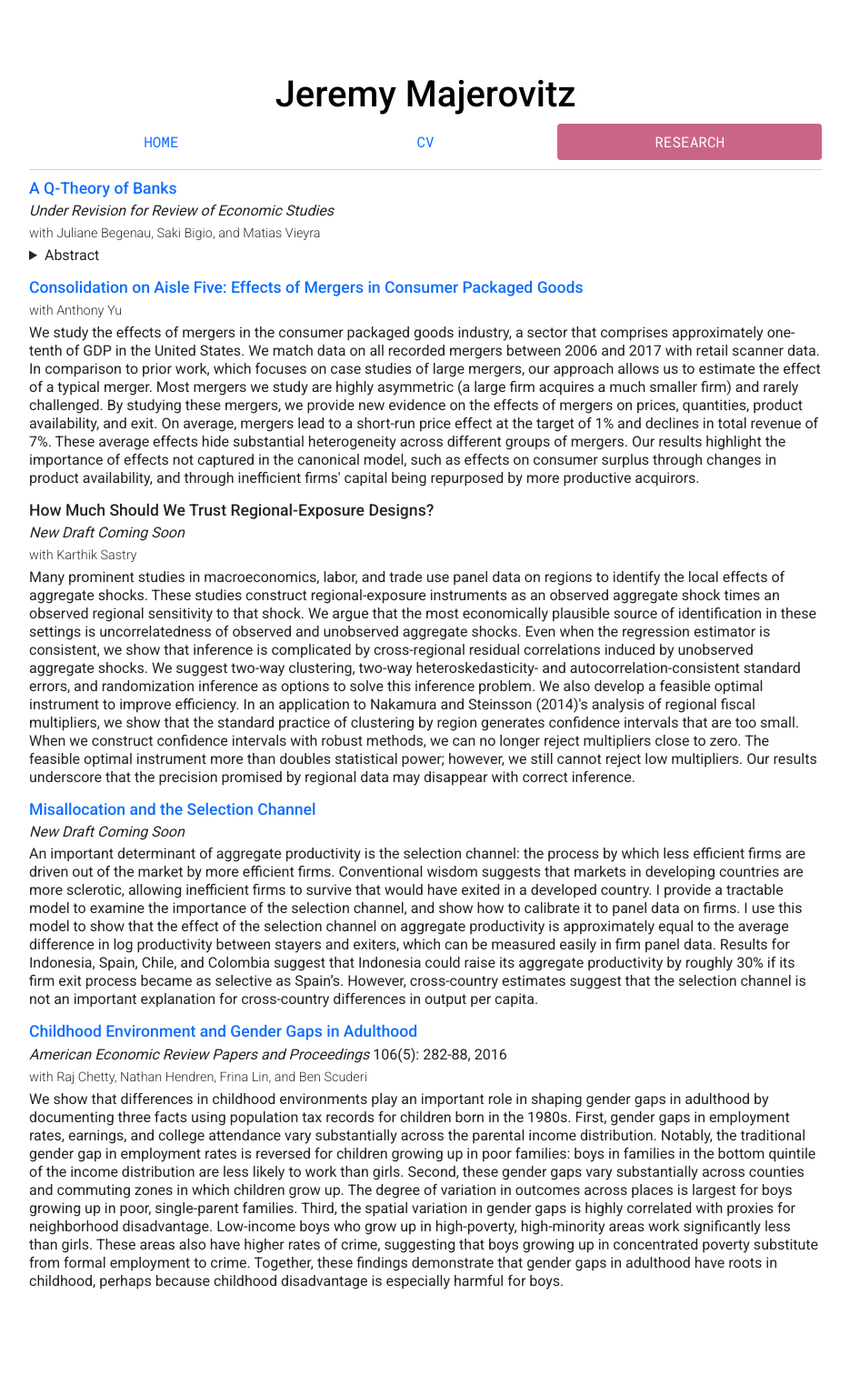
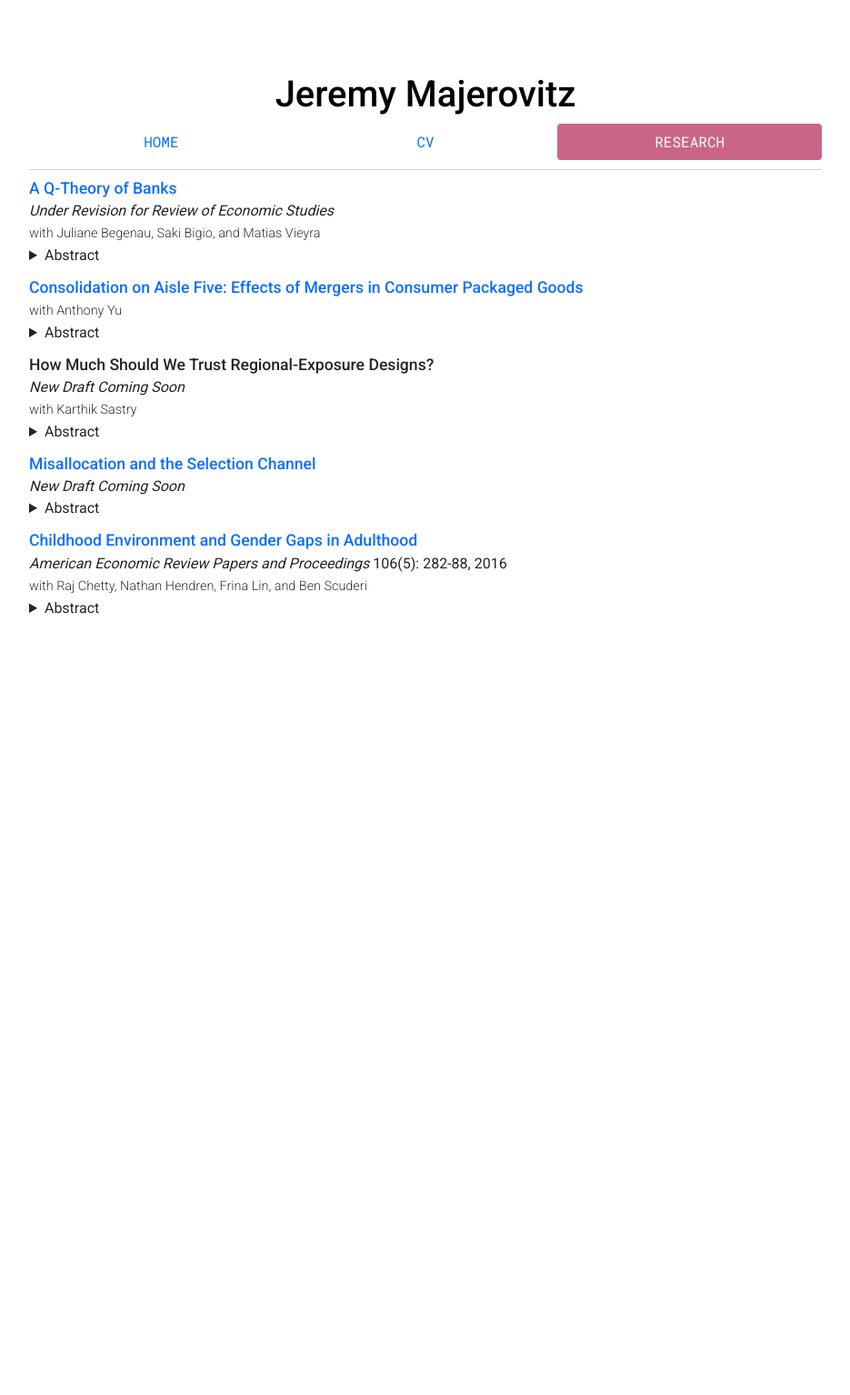
Before and after one commit to jmajic/jmajic.github.io, a Jekyll site: the page built from research/index.html, in a window 1280 px wide. Shown: the whole page at 91% size, without its empty margins (172-1107 px from the left). Built offline with Jekyll 4.4.1, drawn with Linux system fonts in a browser that asks for light colours; after the commit the page ends 900 px from its top, so only the background shows below that.

Commit message:
Add html collapsibles for all abstracts

```diff
--- a/research/index.html
+++ b/research/index.html
@@ -10,19 +10,6 @@ research: active
 <!--
   <h3>Papers</h3>
 -->
-
-
-<!--  Collapsible Button Code (Having Trouble Getting it to Work properly)
-<button class="btn btn-primary" type="button" data-toggle="collapse" data-target="#collapseExample" aria-expanded="false" aria-controls="collapseExample">
-  Button with data-target
-</button>
-<div class="collapse" id="collapseExample">
-  <div class="well">
-    Anim pariatur cliche reprehenderit, enim eiusmod high life accusamus terry richardson ad squid. Nihil anim keffiyeh helvetica, craft beer labore wes anderson cred nesciunt sapiente ea proident.
-  </div>
-</div>
--->
-
 
 <div class="researchpaper">
 <h5><a href="https://www.nber.org/papers/w27935">A Q-Theory of Banks</a></h5>
@@ -39,33 +26,45 @@ We propose a dynamic bank theory with a delayed loss recognition mechanism and a
 <div class="researchpaper">
 <h5><a href="https://papers.ssrn.com/sol3/papers.cfm?abstract_id=3942967">Consolidation on Aisle Five: Effects of Mergers in Consumer Packaged Goods</a></h5>
 <p><span class="coauthor">with Anthony Yu</span></p>
+<details>
+<summary>Abstract</summary>
 <abstract>
 We study the effects of mergers in the consumer packaged goods industry, a sector that comprises approximately one-tenth of GDP in the United States. We match data on all recorded mergers between 2006 and 2017 with retail scanner data. In comparison to prior work, which focuses on case studies of large mergers, our approach allows us to estimate the effect of a typical merger. Most mergers we study are highly asymmetric (a large firm acquires a much smaller firm) and rarely challenged. By studying these mergers, we provide new evidence on the effects of mergers on prices, quantities, product availability, and exit. On average, mergers lead to a short-run price effect at the target of 1% and declines in total revenue of 7%. These average effects hide substantial heterogeneity across different groups of mergers. Our results highlight the importance of effects not captured in the canonical model, such as effects on consumer surplus through changes in product availability, and through inefficient firms' capital being repurposed by more productive acquirors.
 </abstract>
+</details>
 </div>
 
 <div class="researchpaper">
 <h5>How Much Should We Trust Regional-Exposure Designs?</h5>
 <p><em>New Draft Coming Soon</em></p>
 <p><span class="coauthor">with Karthik Sastry</span></p>
+<details>
+<summary>Abstract</summary>
 <abstract>
 Many prominent studies in macroeconomics, labor, and trade use panel data on regions to identify the local effects of aggregate shocks. These studies construct regional-exposure instruments as an observed aggregate shock times an observed regional sensitivity to that shock. We argue that the most economically plausible source of identification in these settings is uncorrelatedness of observed and unobserved aggregate shocks. Even when the regression estimator is consistent, we show that inference is complicated by cross-regional residual correlations induced by unobserved aggregate shocks. We suggest two-way clustering, two-way heteroskedasticity- and autocorrelation-consistent standard errors, and randomization inference as options to solve this inference problem. We also develop a feasible optimal instrument to improve efficiency. In an application to Nakamura and Steinsson (2014)'s analysis of regional fiscal multipliers, we show that the standard practice of clustering by region generates confidence intervals that are too small. When we construct confidence intervals with robust methods, we can no longer reject multipliers close to zero. The feasible optimal instrument more than doubles statistical power; however, we still cannot reject low multipliers. Our results underscore that the precision promised by regional data may disappear with correct inference.
 </abstract>
+</details>
 </div>
 
 <div class="researchpaper">
 <h5><a href="selection_channel_draft.pdf">Misallocation and the Selection Channel</a></h5>
 <p><em>New Draft Coming Soon</em></p>
+<details>
+<summary>Abstract</summary>
 <abstract>
 An important determinant of aggregate productivity is the selection channel: the process by which less efficient firms are driven out of the market by more efficient firms. Conventional wisdom suggests that markets in developing countries are more sclerotic, allowing inefficient firms to survive that would have exited in a developed country. I provide a tractable model to examine the importance of the selection channel, and show how to calibrate it to panel data on firms. I use this model to show that the effect of the selection channel on aggregate productivity is approximately equal to the average difference in log productivity between stayers and exiters, which can be measured easily in firm panel data. Results for Indonesia, Spain, Chile, and Colombia suggest that Indonesia could raise its aggregate productivity by roughly 30% if its firm exit process became as selective as Spain’s. However, cross-country estimates suggest that the selection channel is not an important explanation for cross-country differences in output per capita.
 </abstract>
+</details>
 </div>
 
 <div class="researchpaper">
 <h5><a href="http://equality-of-opportunity.org/images/gender_paper.pdf">Childhood Environment and Gender Gaps in Adulthood</a></h5>
 <p><em>American Economic Review Papers and Proceedings</em> 106(5): 282-88, 2016</p>
 <p><span class="coauthor">with Raj Chetty, Nathan Hendren, Frina Lin, and Ben Scuderi</span></p>
+<details>
+<summary>Abstract</summary>
 <abstract>
 We show that differences in childhood environments play an important role in shaping gender gaps in adulthood by documenting three facts using population tax records for children born in the 1980s. First, gender gaps in employment rates, earnings, and college attendance vary substantially across the parental income distribution. Notably, the traditional gender gap in employment rates is reversed for children growing up in poor families: boys in families in the bottom quintile of the income distribution are less likely to work than girls. Second, these gender gaps vary substantially across counties and commuting zones in which children grow up. The degree of variation in outcomes across places is largest for boys growing up in poor, single-parent families. Third, the spatial variation in gender gaps is highly correlated with proxies for neighborhood disadvantage. Low-income boys who grow up in high-poverty, high-minority areas work significantly less than girls. These areas also have higher rates of crime, suggesting that boys growing up in concentrated poverty substitute from formal employment to crime. Together, these findings demonstrate that gender gaps in adulthood have roots in childhood, perhaps because childhood disadvantage is especially harmful for boys.
 </abstract>
+</details>
 </div>
```
